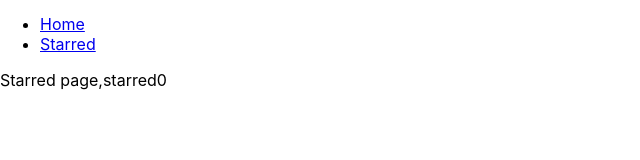
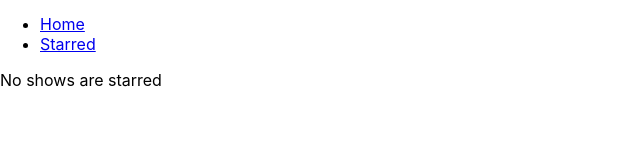
Before and after one commit to kumar-Abhishek2407/box-office-app, a React (Create React App) app: page /starred in a window 1280 px wide. Shown: the part 128-288 px from the top of the page, without its empty margins (0-640 px from the left). Built offline with nearby package versions, Linux system fonts and the light colour scheme.

Commit message:
fetch starred shows data and display ShowGrid for them

```diff
--- a/src/api/tvmaze.js
+++ b/src/api/tvmaze.js
@@ -10,3 +10,8 @@
 export const searchForPeople = query => apiGet(`/search/people?q=${query}`);
 export const getShowById = showId =>
   apiGet(`/show/${showId}?embed[]=seasons&embed[]=cast`);
+
+export const getShowByIds = async showIds => {
+  const promises = showIds.map(showId => apiGet(`/shows/${showId}`));
+  return Promise.all(promises);
+};
--- a/src/pages/Starred.jsx
+++ b/src/pages/Starred.jsx
@@ -1,8 +1,32 @@
+import { useQuery } from '@tanstack/react-query';
+import { getShowByIds } from '../api/tvmaze';
 import { useStarredShows } from '../lib/useStarredShows';
+import ShowGrid from '../components/shows/ShowGrid';
 const Starred = () => {
-  const [starredShows] = useStarredShows();
+  const [starredShowsIds] = useStarredShows();
 
-  return <div>Starred page,starred{starredShows.length}</div>;
+  const { data: starredShows, error: starredShowsError } = useQuery({
+    queryKey: ['starred', starredShowsIds],
+    queryFn: () =>
+      getShowByIds(starredShowsIds).then(result =>
+        result.map(show => ({ show }))
+      ),
+    refetchOnWindowFocus: false,
+  });
+
+  console.log({ starredShows });
+
+  if (starredShows?.length === 0) {
+    return <div>No shows are starred</div>;
+  }
+  if (starredShows?.length > 0) {
+    return <ShowGrid shows={starredShows} />;
+  }
+  if (starredShowsError) {
+    return <div>Error occurred:{starredShowsError.message}</div>;
+  }
+
+  return <div>Shows are loading</div>;
 };
 
 export default Starred;
```
Also changed, not shown: 1 other file (tests, documents, lock files or other folders).
